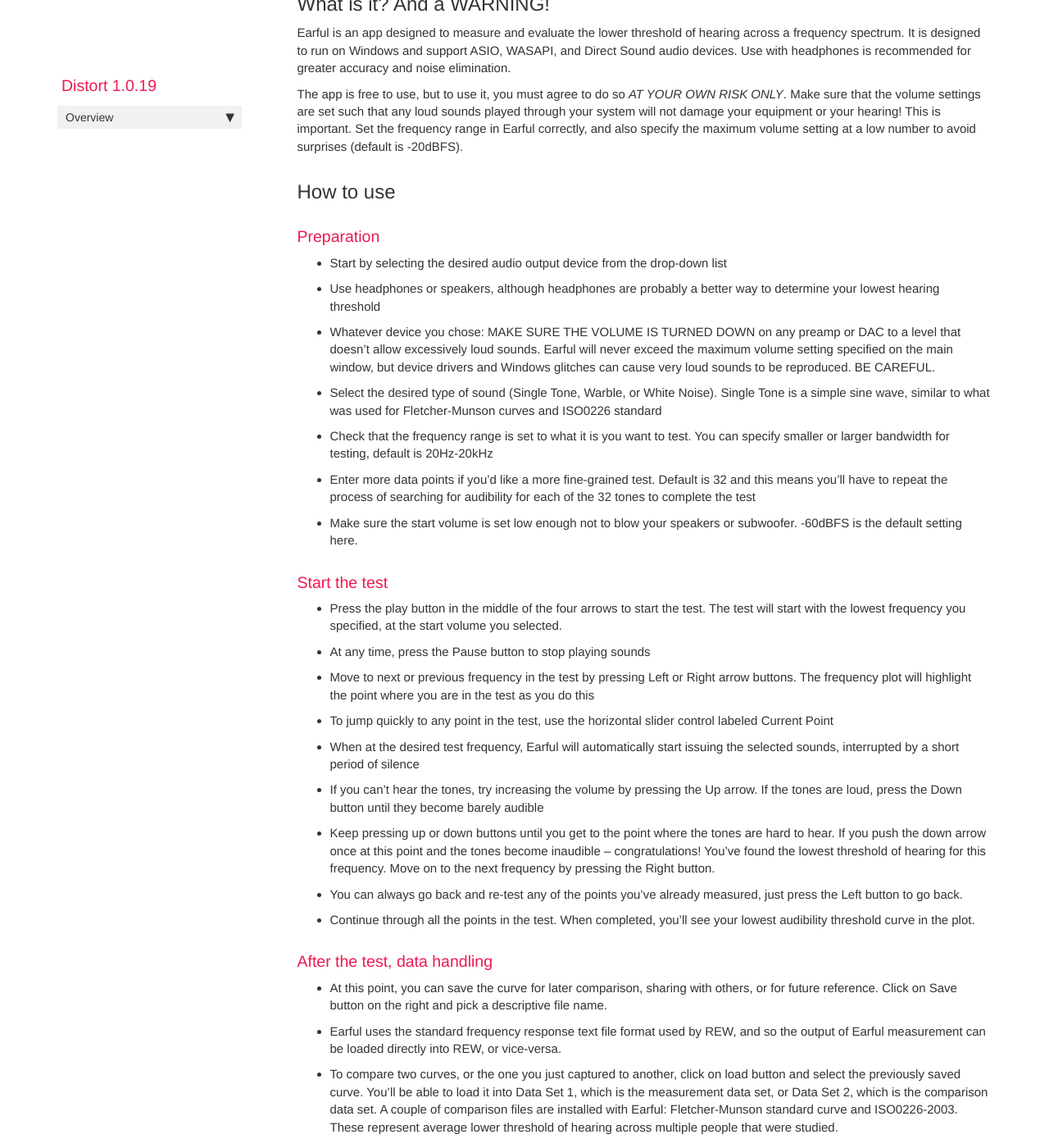
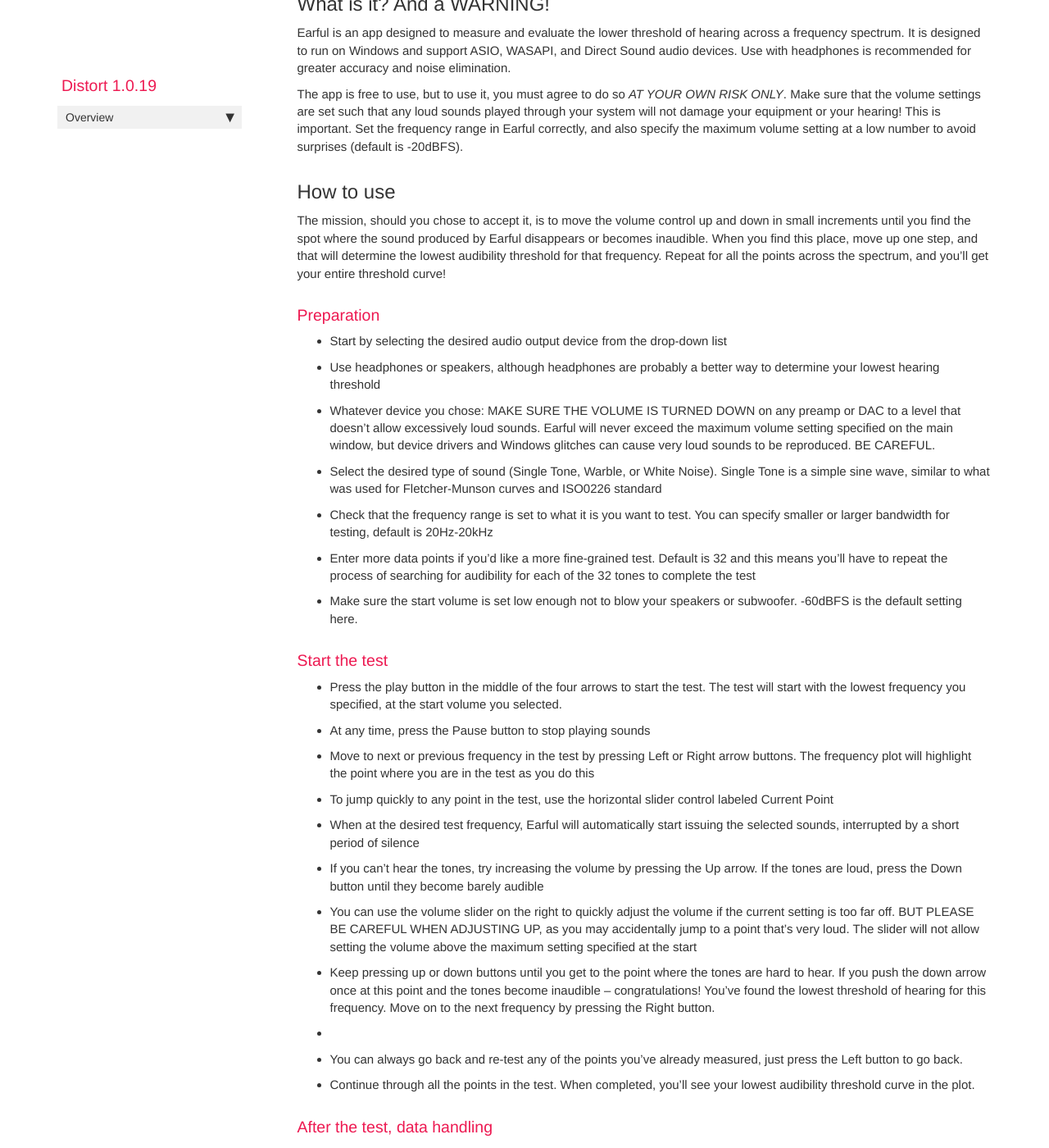
Before and after one commit to pkane2001/Distort, a Jekyll site: the page built from docs/earful.md, in a window 1280 px wide and 1400 px high, scrolled down 984 px. Shown: the whole window at 82% size. Built offline with Jekyll 4.4.1, drawn with Linux system fonts in a browser that asks for light colours; nearby versions of some CDN libraries; our own code applies the rules of GitHub Pages for plain Markdown files; comment, search, counter and statistics services are not loaded.

Commit message:
no message

```diff
--- a/docs/earful.md
+++ b/docs/earful.md
@@ -26,6 +26,8 @@ Earful is an app designed to measure and evaluate the lower threshold of hearing
 The app is free to use, but to use it, you must agree to do so *AT YOUR OWN RISK ONLY*. Make sure that the volume settings are set such that any loud sounds played through your system will not damage your equipment or your hearing! This is important. Set the frequency range in Earful correctly, and also specify the maximum volume setting at a low number to avoid surprises (default is -20dBFS).
 
 ## How to use
+The mission, should you chose to accept it, is to move the volume control up and down in small increments until you find the spot where the sound produced by Earful disappears or becomes inaudible. When you find this place, move up one step, and that will determine the lowest audibility threshold for that frequency. Repeat for all the points across the spectrum, and you'll get your entire threshold curve!
+
 ### Preparation
 * Start by selecting the desired audio output device from the drop-down list
 * Use headphones or speakers, although headphones are probably a better way to determine your lowest hearing threshold
@@ -42,7 +44,9 @@ The app is free to use, but to use it, you must agree to do so *AT YOUR OWN RISK
 * To jump quickly to any point in the test, use the horizontal slider control labeled Current Point
 * When at the desired test frequency, Earful will automatically start issuing the selected sounds, interrupted by a short period of silence
 * If you can't hear the tones, try increasing the volume by pressing the Up arrow. If the tones are loud, press the Down button until they become barely audible
+* You can use the volume slider on the right to quickly adjust the volume if the current setting is too far off. BUT PLEASE BE CAREFUL WHEN ADJUSTING UP, as you may accidentally jump to a point that's very loud. The slider will not allow setting the volume above the maximum setting specified at the start
 * Keep pressing up or down buttons until you get to the point where the tones are hard to hear. If you push the down arrow once at this point and the tones become inaudible -- congratulations! You've found the lowest threshold of hearing for this frequency. Move on to the next frequency by pressing the Right button.
+*
 * You can always go back and re-test any of the points you've already measured, just press the Left button to go back.
 * Continue through all the points in the test. When completed, you'll see your lowest audibility threshold curve in the plot.
 
```
